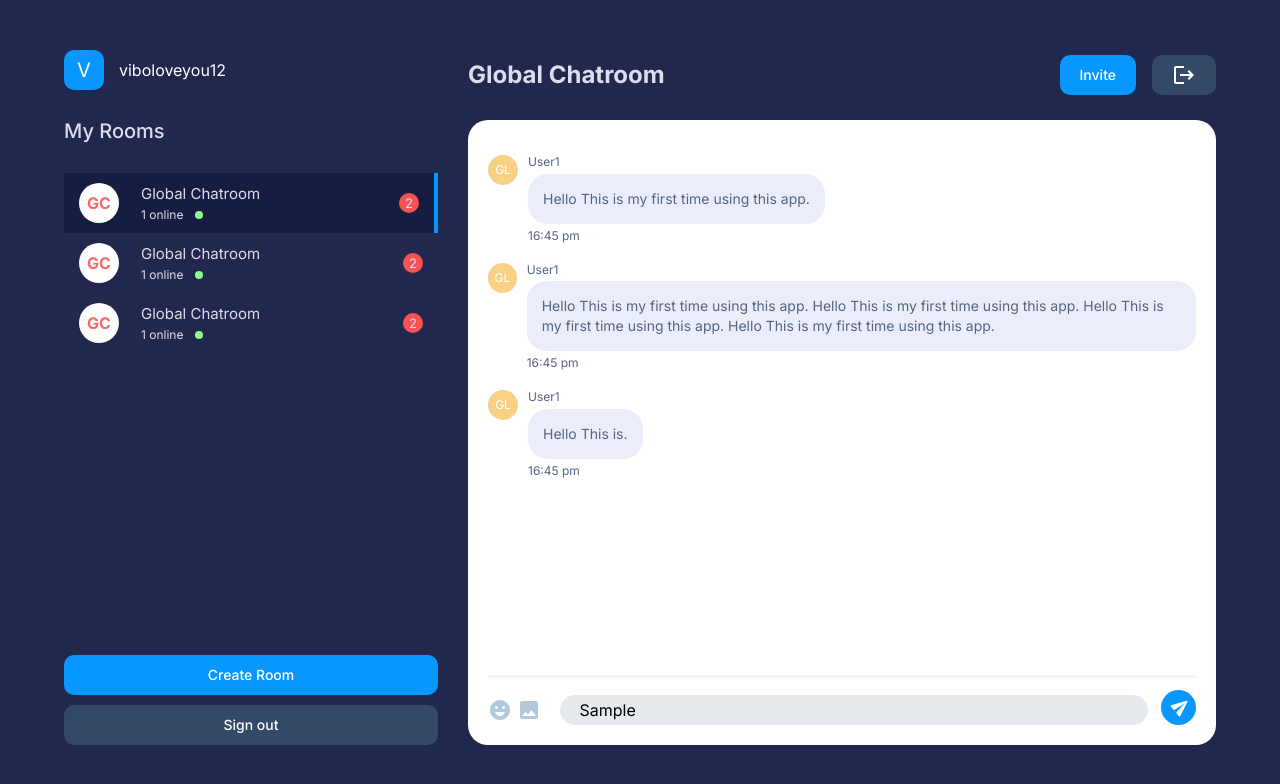
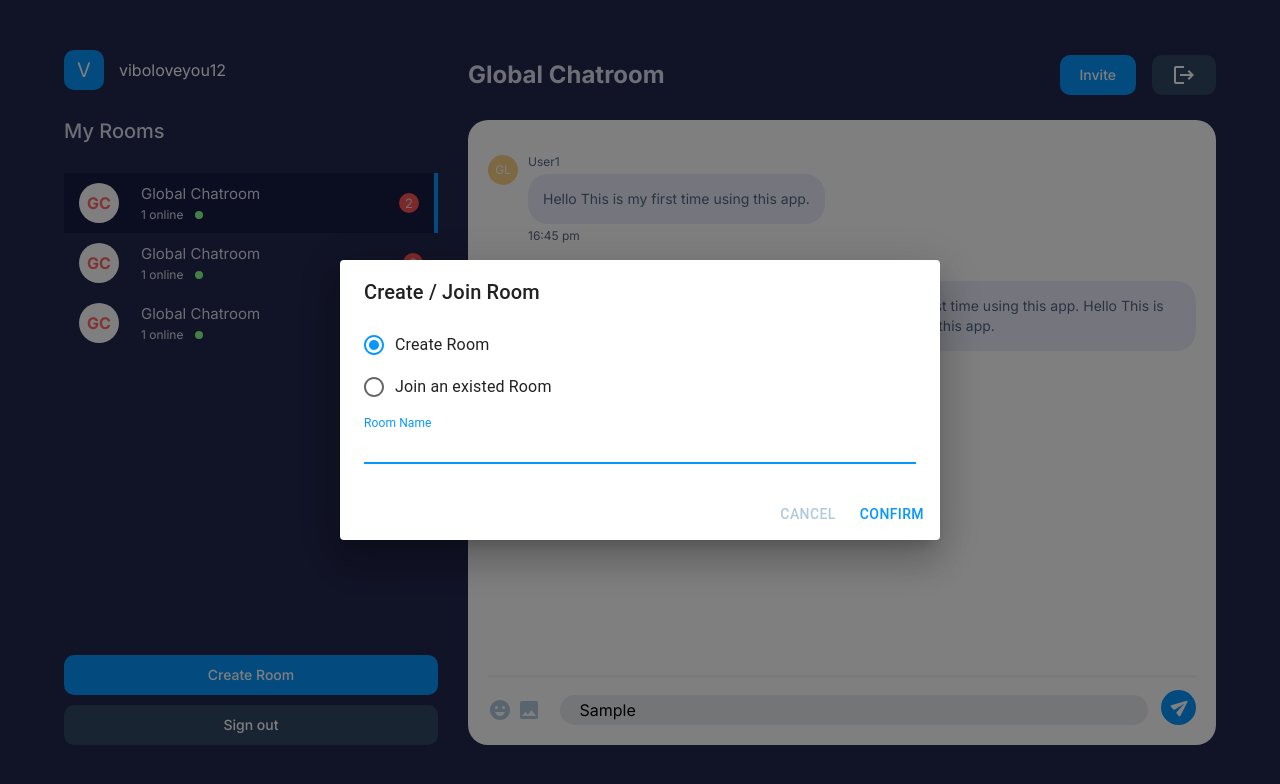
Before and after one commit to yangvi0158/HeartChat, a Next.js app in the folder frontend/: page /room/1 in a window 1280 px wide. Both pictures are taken after typing "Sample" into the empty fields and a click on the button "Create Room". Shown: the top 784 px of the page. Built offline with nearby package versions, Linux system fonts and the light colour scheme; no server answers.

Commit message:
feat: add dialog components and modify the logic of signIn button in top-page

```diff
--- /dev/null
+++ b/frontend/src/app/components/Dialog/CreateRoomDialog.tsx
@@ -0,0 +1,76 @@
+import { useState } from 'react';
+
+import Button from '@mui/material/Button';
+import TextField from '@mui/material/TextField';
+import Dialog from '@mui/material/Dialog';
+import DialogActions from '@mui/material/DialogActions';
+import DialogContent from '@mui/material/DialogContent';
+import DialogContentText from '@mui/material/DialogContentText';
+import DialogTitle from '@mui/material/DialogTitle';
+import FormControl from '@mui/material/FormControl';
+import RadioGroup from '@mui/material/RadioGroup';
+import FormControlLabel from '@mui/material/FormControlLabel';
+import Radio from '@mui/material/Radio';
+
+type DialogProps = {
+    open: boolean,
+    closeCallback: () => void
+}
+
+export default function DialogComponent({
+    open, closeCallback
+}: DialogProps) {
+    const [radioValue, setRadioValue] = useState('create');
+    const [input, setInput] = useState('');
+
+    const handleClose = () => {
+        closeCallback();
+        setInput('');
+        setRadioValue('create');
+    }
+
+    const handleChange = (
+        event: React.ChangeEvent<HTMLInputElement>
+    ) => {
+        setRadioValue((event.target as HTMLInputElement).value);
+    }
+
+    return (
+        <div>
+            <Dialog open={open} onClose={handleClose} maxWidth="sm" fullWidth>
+                <DialogTitle>Create / Join Room</DialogTitle>
+                <DialogContent>
+                    <FormControl>
+                        <RadioGroup
+                            aria-labelledby="demo-controlled-radio-buttons-group"
+                            name="controlled-radio-buttons-group"
+                            value={radioValue}
+                            onChange={handleChange}
+                        >
+                            <FormControlLabel value="create" control={<Radio />} label="Create Room" />
+                            <FormControlLabel value="join" control={<Radio />} label="Join an existed Room" />
+                        </RadioGroup>
+                    </FormControl>
+                    <DialogContentText>
+                    </DialogContentText>
+                    <TextField
+                        fullWidth
+                        autoFocus
+                        margin="dense"
+                        id="name"
+                        label={radioValue === 'create' ? 'Room Name' : 'Existed Room ID'}
+                        variant="standard"
+                        value={input}
+                        onChange={(event: React.ChangeEvent<HTMLInputElement>) => {
+                            setInput(event.target.value);
+                        }}
+                    />
+                </DialogContent>
+                <DialogActions>
+                <Button onClick={handleClose} color='secondary'>Cancel</Button>
+                <Button onClick={handleClose}>Confirm</Button>
+                </DialogActions>
+            </Dialog>
+        </div>
+    )
+}
--- /dev/null
+++ b/frontend/src/app/components/Dialog/ShareRoomDialog.tsx
@@ -0,0 +1,68 @@
+import { useState } from 'react';
+import Tooltip from '@mui/material/Tooltip';
+import Dialog from '@mui/material/Dialog';
+import DialogContent from '@mui/material/DialogContent';
+import DialogTitle from '@mui/material/DialogTitle';
+import Stack from '@mui/material/Stack';
+import TextField from '@mui/material/TextField';
+import TwitterIcon from '@mui/icons-material/Twitter';
+import IconButton from '@mui/material/IconButton';
+import ContentCopyIcon from '@mui/icons-material/ContentCopy';
+
+import { useSnackBar } from '../../hooks/useSnackBar';
+
+type DialogProps = {
+    open: boolean,
+    closeCallback: () => void
+}
+
+export default function DialogComponent({
+    open, closeCallback
+}: DialogProps) {
+    const [roomID, ] = useState('123455678sdffhhjkktre');
+    const openSnackBar = useSnackBar();
+
+    const handleClose = () => {
+        closeCallback();
+    }
+    const handleCopy = () => {
+        navigator.clipboard.writeText(roomID);
+        openSnackBar({
+            text: 'Copied!',
+            status: 'success'
+        })
+    }
+
+    return (
+        <div>
+            <Dialog open={open} onClose={handleClose} maxWidth="sm" fullWidth>
+                <DialogTitle>Share</DialogTitle>
+                <DialogContent>
+                    <TwitterIcon />
+                </DialogContent>
+                <DialogTitle>Or Copy Room ID</DialogTitle>
+                <DialogContent>
+                    <Stack direction="row" alignItems="center">
+                        <TextField
+                            id="outlined-basic"
+                            value={roomID}
+                            fullWidth
+                            disabled
+                        >
+                        </TextField>
+                        <Tooltip title="Copy">
+                            <IconButton
+                                aria-label="menu"
+                                sx={{height: '40px', marginLeft: '20px'}}
+                                onClick={handleCopy}
+                            >
+                                <ContentCopyIcon />
+                            </IconButton>
+                        </Tooltip>
+                    </Stack>
+
+                </DialogContent>
+            </Dialog>
+        </div>
+    )
+}
--- a/frontend/src/app/components/Room/RoomMain.tsx
+++ b/frontend/src/app/components/Room/RoomMain.tsx
@@ -1,3 +1,4 @@
+import { useState } from 'react';
 import Stack from '@mui/material/Stack';
 import Box from '@mui/material/Box';
 import Tooltip from '@mui/material/Tooltip';
@@ -5,11 +6,17 @@ import LogoutIcon from '@mui/icons-material/Logout';
 
 import ChatBody from '../Chat/ChatBody';
 import ChatAction from '../Chat/ChatAction';
+import ShareRoomDialog from '../Dialog/ShareRoomDialog';
 import '../../styles/room/roomMain.sass'
 import styles from '../../styles/index.module.sass';
 import roomStyles from '../../styles/room/room.module.sass';
 
 export default function RoomMain() {
+    const [openDialog, setOpenDialog] = useState(false);
+
+    const handleClickOpen = () => setOpenDialog(true);
+    const handleClickCLose = () => setOpenDialog(false);
+
     return (
         <div className={`${roomStyles.roomSection} roomMain`}>
             <Stack
@@ -24,7 +31,7 @@ export default function RoomMain() {
                 <Stack direction="row">
                     <Box sx={{mr: 2}}>
                         <Tooltip title="Invite/Share">
-                            <button className={`${styles.button}`}>
+                            <button className={`${styles.button}`} onClick={handleClickOpen}>
                                 Invite
                             </button>
                         </Tooltip>
@@ -38,6 +45,7 @@ export default function RoomMain() {
                 <ChatBody/>
                 <ChatAction />
             </div>
+            <ShareRoomDialog open={openDialog} closeCallback={handleClickCLose}/>
         </div>
     )
 }
--- a/frontend/src/app/components/Room/RoomSideBar.tsx
+++ b/frontend/src/app/components/Room/RoomSideBar.tsx
@@ -1,11 +1,22 @@
+import { useState } from 'react';
 import Stack from '@mui/material/Stack';
+import { signOut } from 'next-auth/react';
+import { useSession } from 'next-auth/react';
 
+import CreateRoomDialog from '../Dialog/CreateRoomDialog';
 import RoomCard from '../Room/RoomCard';
 import '../../styles/room/roomSideBar.sass'
 import styles from '../../styles/index.module.sass';
 import roomStyles from '../../styles/room/room.module.sass';
 
 export default function RoomSideBar() {
+    const [openDialog, setOpenDialog] = useState(false);
+
+    const handleClickOpen = () => setOpenDialog(true);
+    const handleClickCLose = () => setOpenDialog(false);
+
+    const { data: session, status } = useSession();
+
     return (
         <div className={`${roomStyles.roomSection} roomSideBar`}>
             <Stack
@@ -29,8 +40,17 @@ export default function RoomSideBar() {
                 <RoomCard />
             </div>
             <Stack className="actions--block">
-                <button className={`${styles.button}`}>Create Room</button>
-                <button className={`${styles.button} ${styles.buttonSecondary}`}>Sign out</button>
+                <button
+                    className={`${styles.button}`}
+                    onClick={handleClickOpen}
+                >Create Room</button>
+                <button
+                    className={`${styles.button} ${styles.buttonSecondary}`}
+                    onClick={() => signOut({ callbackUrl: '/' })}
+                >
+                    Sign out
+                </button>
+                <CreateRoomDialog open={openDialog} closeCallback={handleClickCLose}/>
             </Stack>
         </div>
     )
```
Also changed, not shown: frontend/pages/index.tsx (+26 -1 lines).
